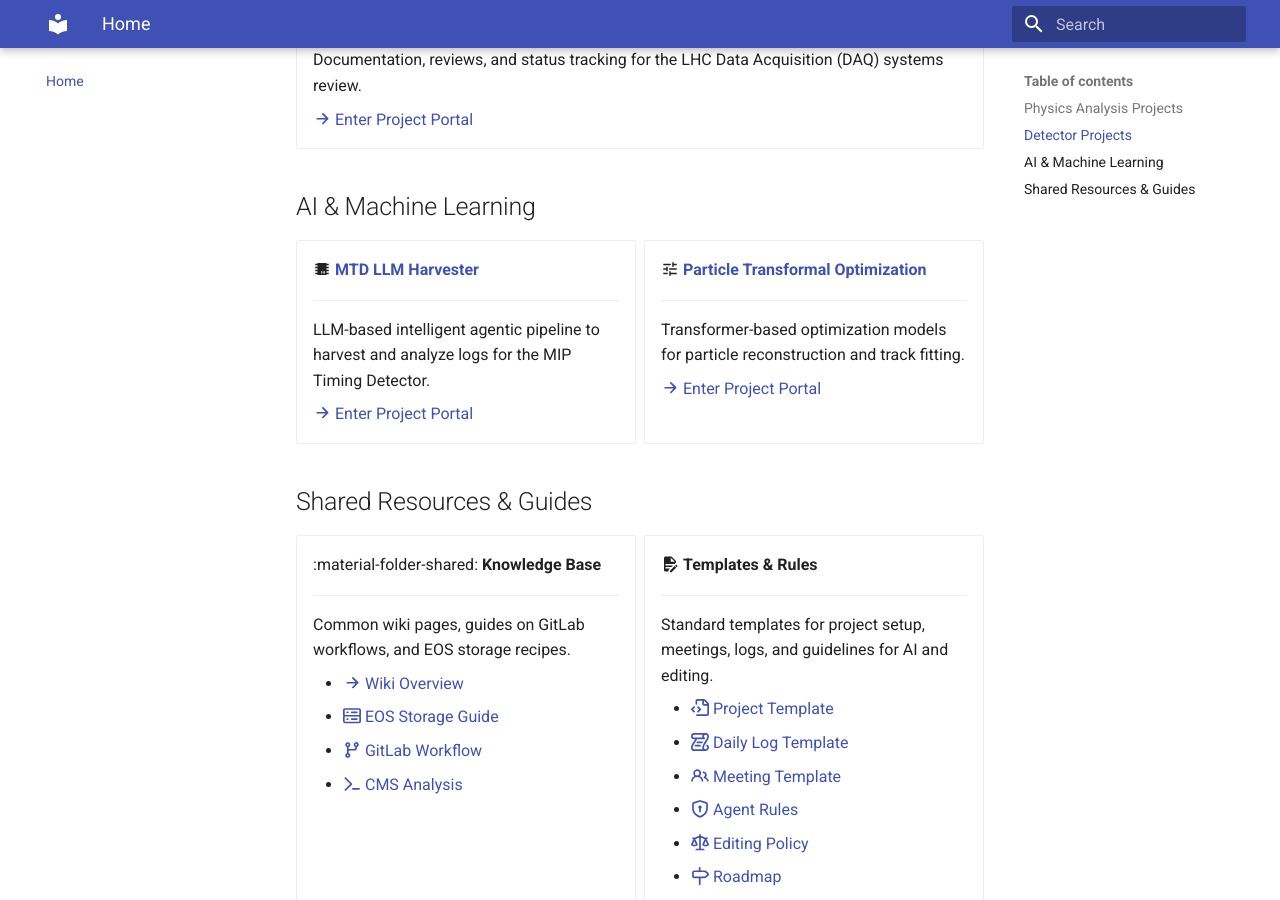
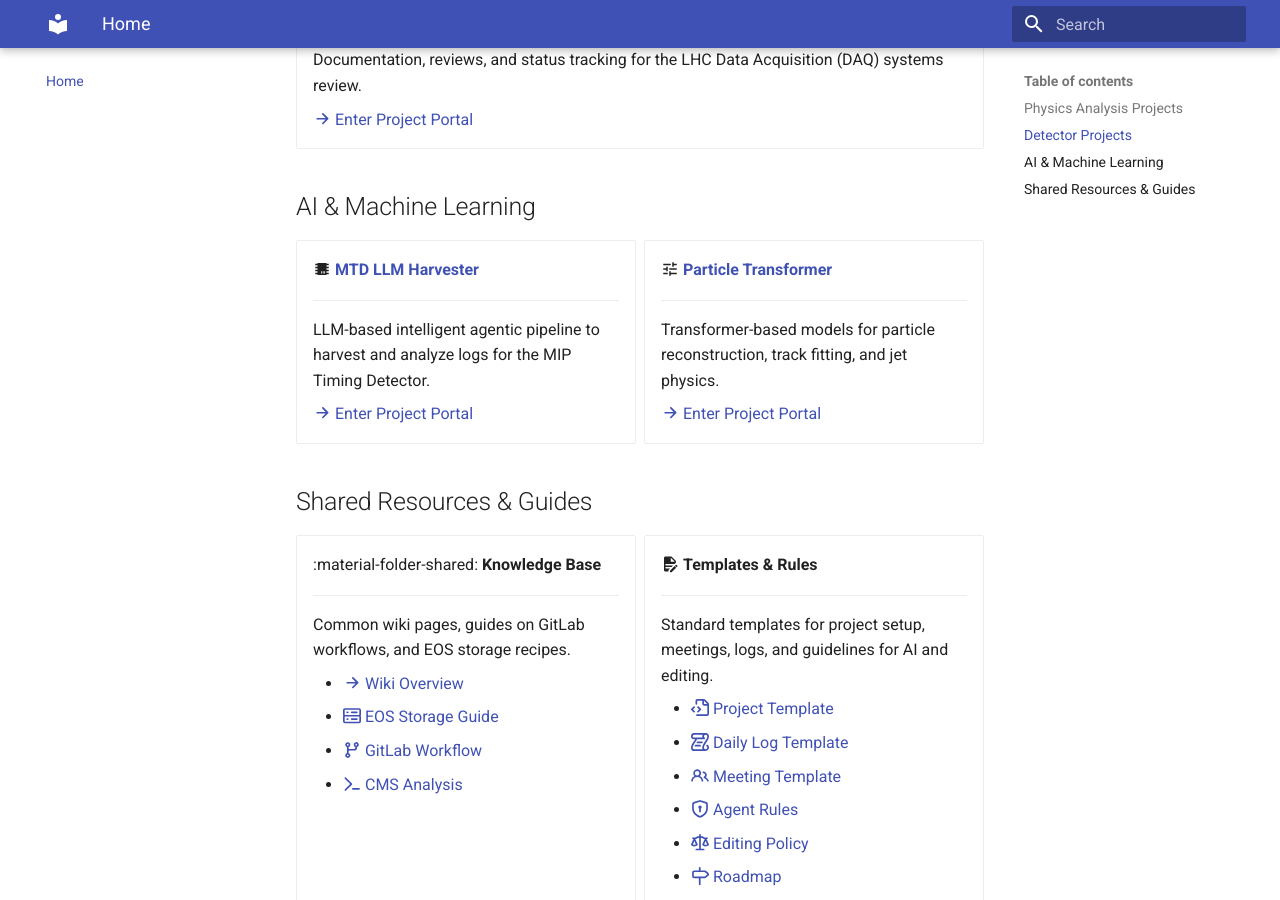
Before and after one commit to De-Cristo/cern-eos-phy-det-page, an MkDocs documentation site: the page built from docs/index.md, in a window 1280 px wide and 900 px high, scrolled down 906 px. Built offline with MkDocs 1.6.1 and Material for MkDocs 9.7.7, drawn with Linux system fonts in a browser that asks for light colours.

Commit message:
Rename Particle Transformal Optimization to Particle Transformer

```diff
--- a/docs/index.md
+++ b/docs/index.md
@@ -58,13 +58,13 @@ Welcome to the central workspace for project documentation, daily development lo
 
     [:octicons-arrow-right-16: Enter Project Portal](projects/mtd-llm-harvester/index.md)
 
--   :material-tune: **[Particle Transformal Optimization](projects/particle-transformal-optimization/index.md)**
+-   :material-tune: **[Particle Transformer](projects/particle-transformer/index.md)**
 
     ---
 
-    Transformer-based optimization models for particle reconstruction and track fitting.
+    Transformer-based models for particle reconstruction, track fitting, and jet physics.
 
-    [:octicons-arrow-right-16: Enter Project Portal](projects/particle-transformal-optimization/index.md)
+    [:octicons-arrow-right-16: Enter Project Portal](projects/particle-transformer/index.md)
 
 </div>
 
```
Also changed, not shown: docs/projects/particle-transformer/daily-log.md (renamed from docs/projects/particle-transformal-optimization/daily-log.md, +2 -2 lines), docs/projects/particle-transformer/index.md (renamed from docs/projects/particle-transformal-optimization/index.md, +2 -2 lines), docs/projects/particle-transformer/meetings.md (renamed from docs/projects/particle-transformal-optimization/meetings.md, +2 -2 lines), docs/projects/particle-transformer/resources.md (renamed from docs/projects/particle-transformal-optimization/resources.md, +2 -2 lines), docs/projects/particle-transformer/wiki.md (renamed from docs/projects/particle-transformal-optimization/wiki.md, +2 -2 lines).
